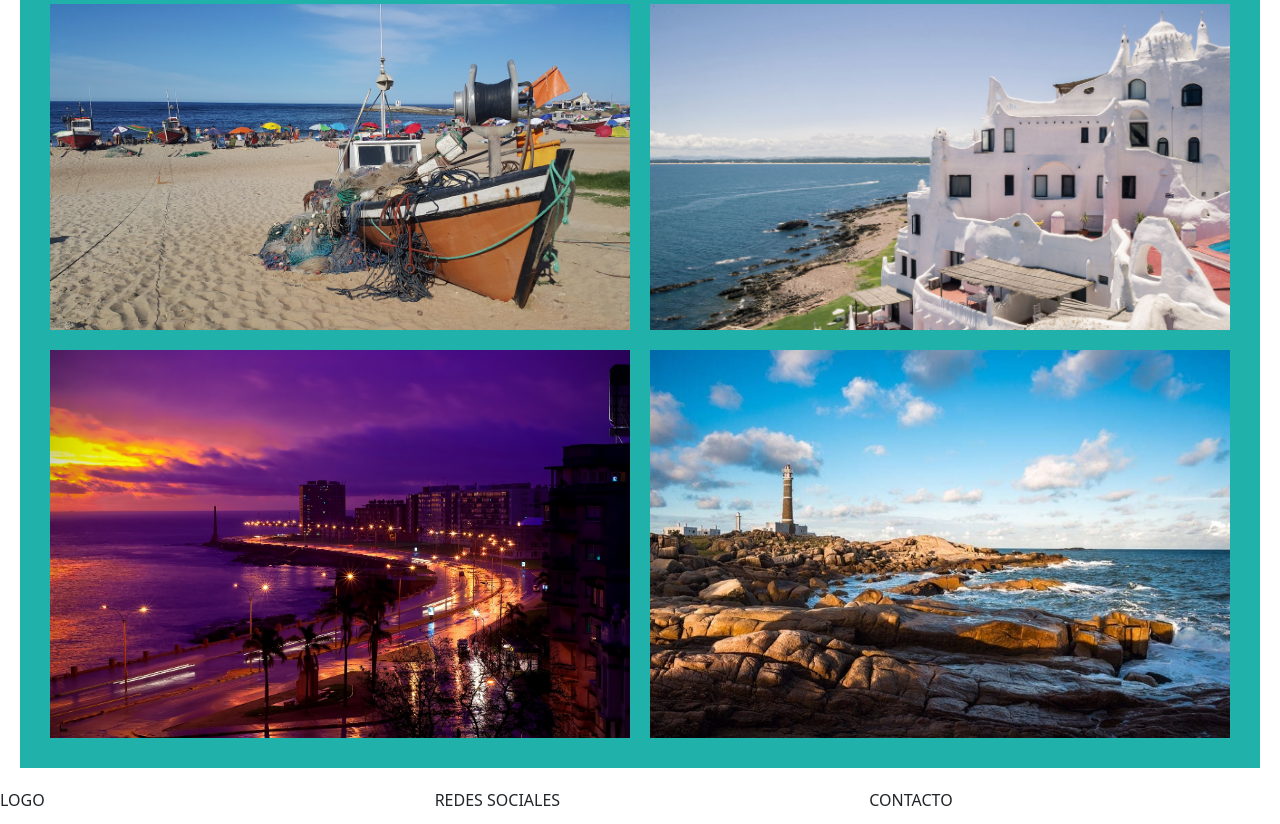
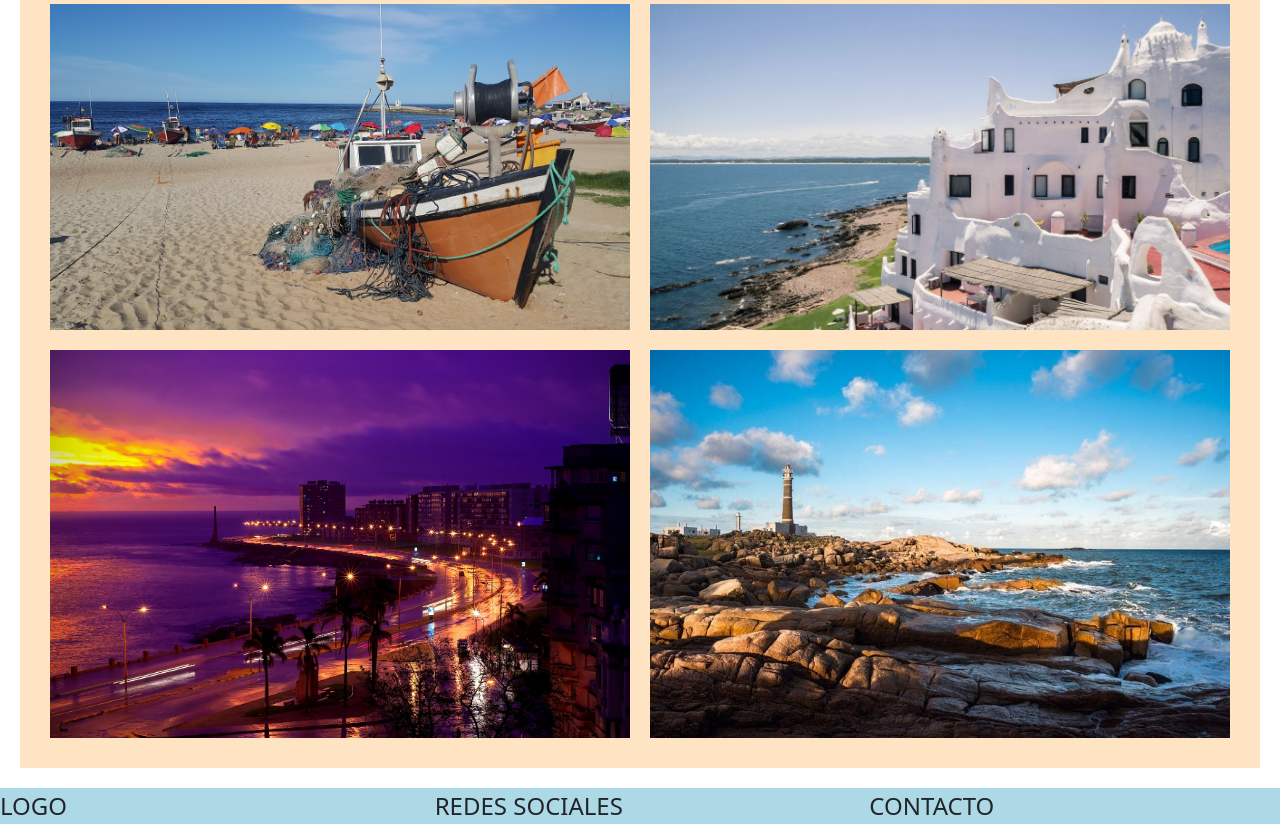
Before and after one commit to kevin-ngrn/galeriaconsass, a website: page pages/galeria.html in a window 1280 px wide. Shown: the part 228-1052 px from the top of the page. Drawn offline with nearby package versions, Linux system fonts and the light colour scheme.

Commit message:
trabajo sass

```diff
--- a/pages/galeria.html
+++ b/pages/galeria.html
@@ -41,7 +41,6 @@
                     <button class="btn btn-outline-success" type="submit">Search</button>
                     </form>
                 </div>
-                </div>
             </nav>
             <!--CONTENIDO-->
             <main>
@@ -56,13 +55,11 @@
                 </div>
             </main>
             <!--FOOTER-->
-        <div class="row bgColor">
+        <footer class="row">
             <div class="col-12 col-lg-4">LOGO</div>
             <div class="col-12 col-lg-4">REDES SOCIALES</div>
             <div class="col-12 col-lg-4">CONTACTO</div>
-
-            </div>
-        </div>
+        </footer>
     <script src="https://cdn.jsdelivr.net/npm/bootstrap@5.1.3/dist/js/bootstrap.bundle.min.js" integrity="sha384-ka7Sk0Gln4gmtz2MlQnikT1wXgYsOg+OMhuP+IlRH9sENBO0LRn5q+8nbTov4+1p" crossorigin="anonymous"></script>
 </body>
 </html>
--- a/scss/colores.scss
+++ b/scss/colores.scss
@@ -1,4 +1,3 @@
-
-$bgColorMain: lightseagreen;
-$bgColorFooter: blue;
+$bgColorMain: bisque;
+$bgColorFooter: lightblue;
 $bgColorHeader: yellow;
--- a/scss/footer.scss
+++ b/scss/footer.scss
@@ -1,3 +1,4 @@
 footer{
+    font-size: x-large;
     background-color: $bgColorFooter;
 }
```
Also changed, not shown: .gitignore.TXT (added), css/estilo.css, scss/style.scss (line endings or trailing spaces).
